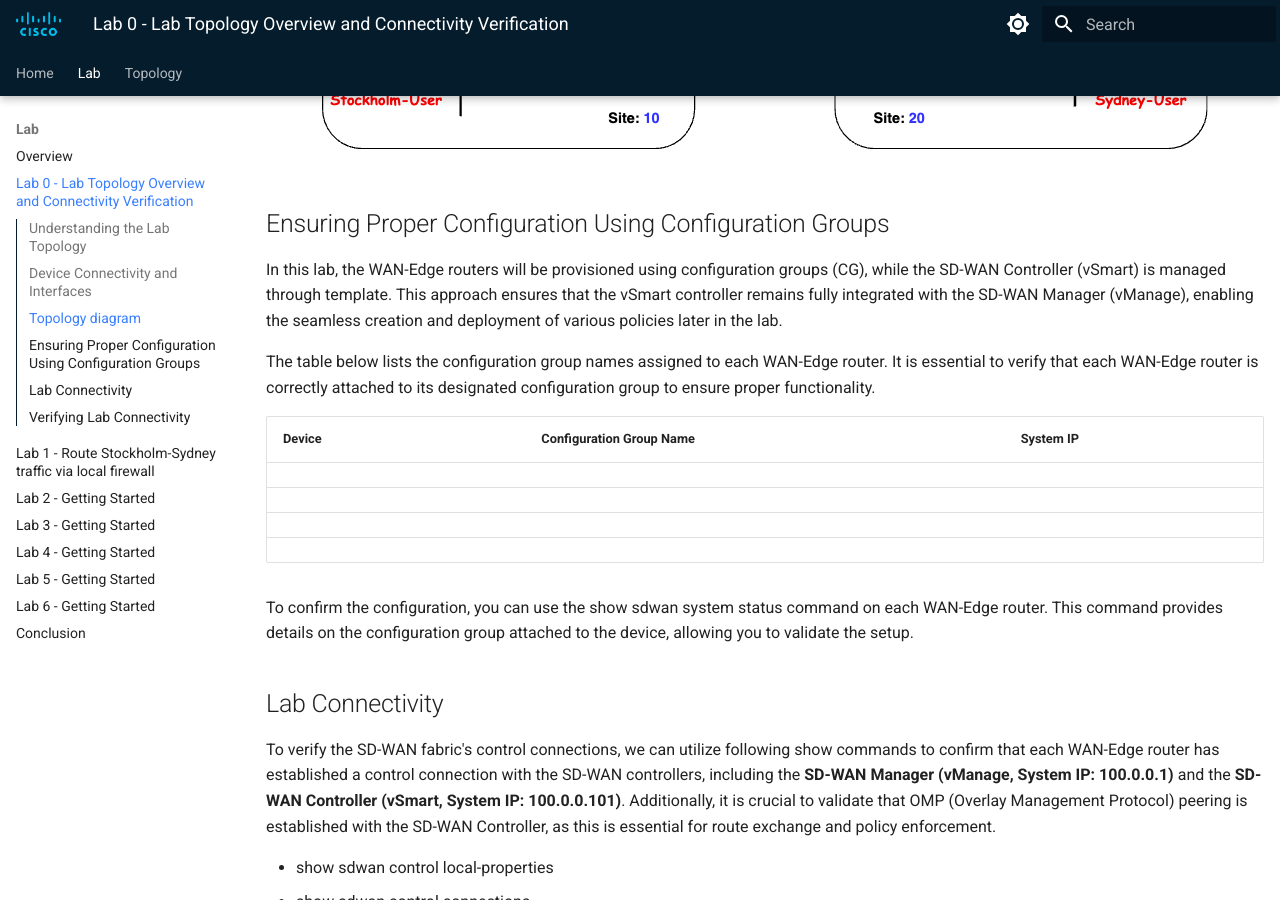
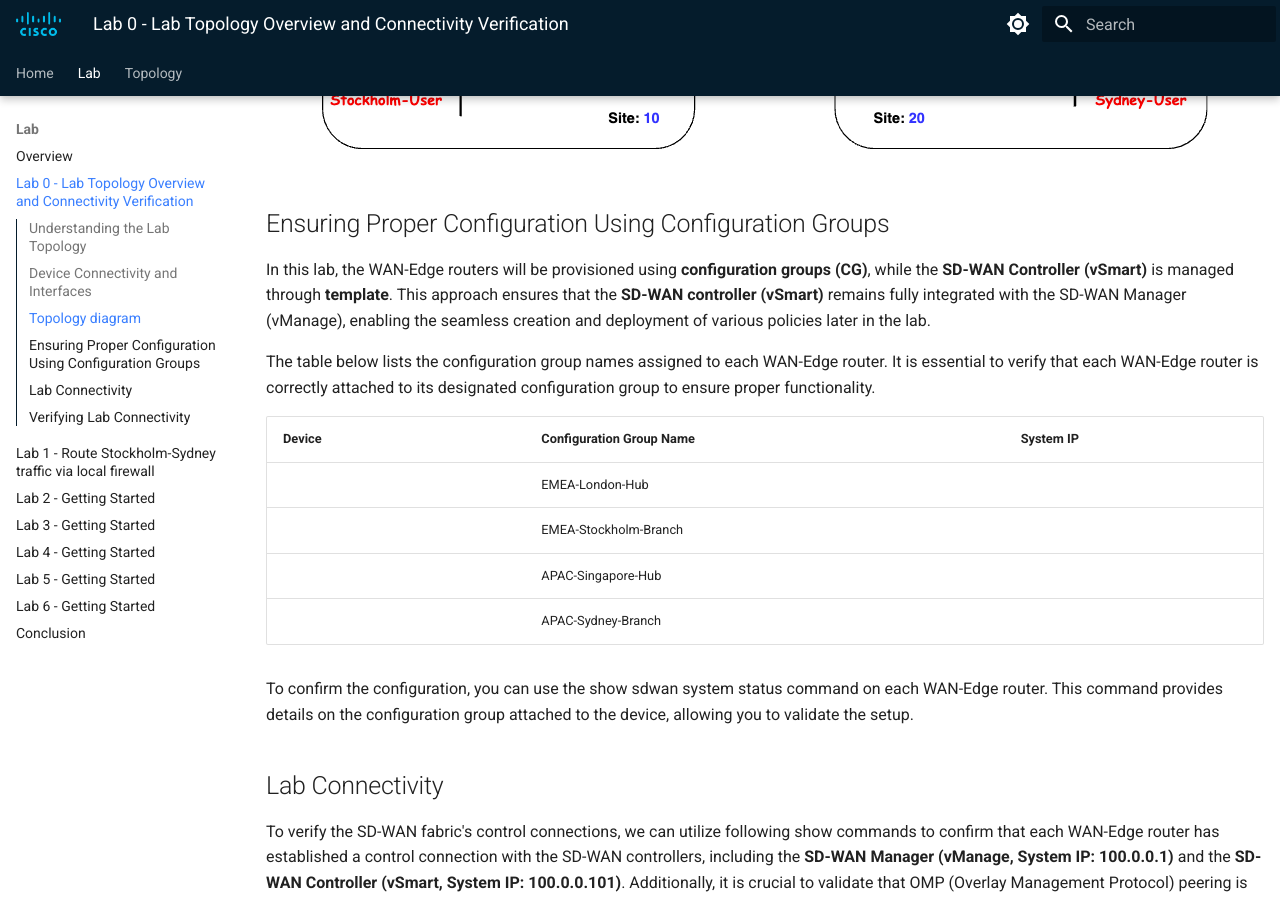
Before and after one commit to ciscodocs/ltrent-2008-clemea25, an MkDocs documentation site: the page built from docs/lab0_getting_started.md, in a window 1280 px wide and 900 px high, scrolled down 2157 px. Built offline with MkDocs 1.6.1 and Material for MkDocs 9.7.7, drawn with Linux system fonts in a browser that asks for light colours.

Commit message:
Lab 0 Task finalized.

```diff
--- a/docs/lab0_getting_started.md
+++ b/docs/lab0_getting_started.md
@@ -33,16 +33,16 @@ Each WAN-Edge router is uniquely identified by a **system ip** address, as detai
 
 ## Ensuring Proper Configuration Using Configuration Groups
 
-In this lab, the WAN-Edge routers will be provisioned using configuration groups (CG), while the SD-WAN Controller (vSmart) is managed through template. This approach ensures that the vSmart controller remains fully integrated with the SD-WAN Manager (vManage), enabling the seamless creation and deployment of various policies later in the lab.
+In this lab, the WAN-Edge routers will be provisioned using **configuration groups (CG)**, while the **SD-WAN Controller (vSmart)** is managed through **template**. This approach ensures that the **SD-WAN controller (vSmart)** remains fully integrated with the SD-WAN Manager (vManage), enabling the seamless creation and deployment of various policies later in the lab.
 
 The table below lists the configuration group names assigned to each WAN-Edge router. It is essential to verify that each WAN-Edge router is correctly attached to its designated configuration group to ensure proper functionality.
 
 | **Device** | **Configuration Group Name** | **System IP** |
 |------------|------------------------------|---------------|
-|            |                              |               |
-|            |                              |               |
-|            |                              |               |
-|            |                              |               |
+|            | EMEA-London-Hub              |               |
+|            | EMEA-Stockholm-Branch        |               |
+|            | APAC-Singapore-Hub           |               |
+|            | APAC-Sydney-Branch           |               |
 
 
 To confirm the configuration, you can use the show sdwan system status command on each WAN-Edge router. This command provides details on the configuration group attached to the device, allowing you to validate the setup.
```
